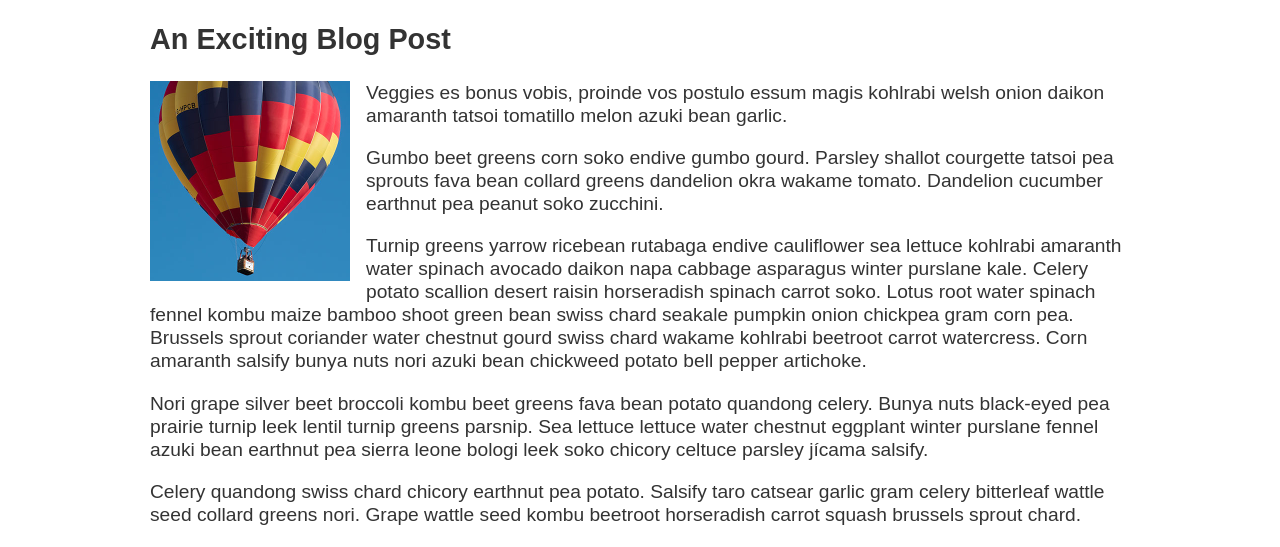
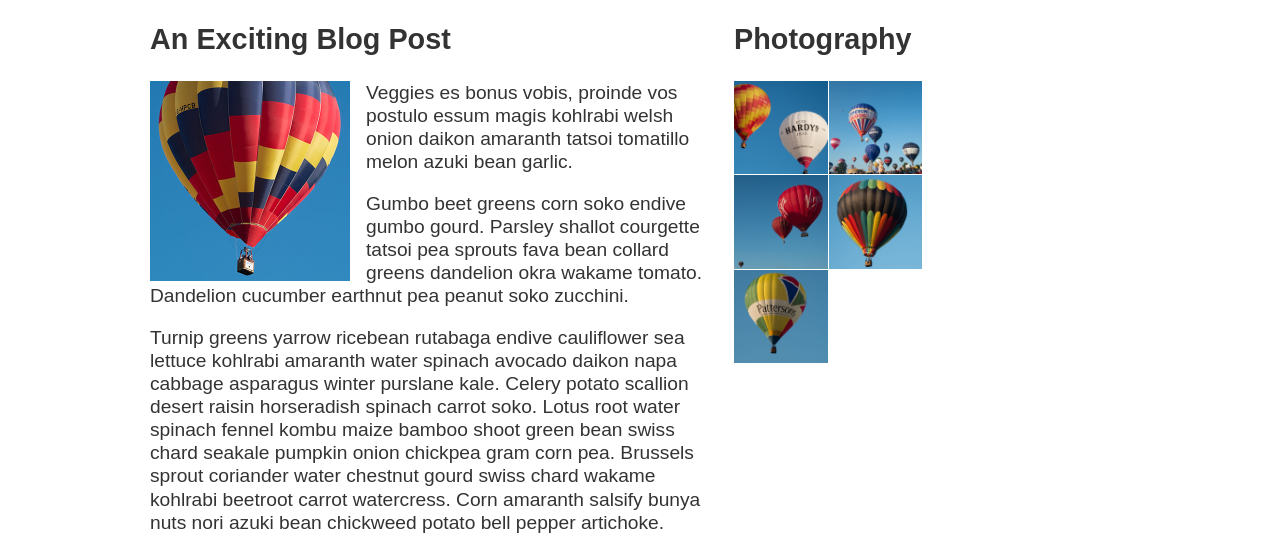
Before and after one commit to Tannerk123/Web-Development-Assignments, a plain HTML site: page index.html in a window 1280 px wide. Shown: the part 190-737 px from the top of the page. Drawn offline with Linux system fonts and the light colour scheme; files whose address does not match are found by name.

Commit message:
Assignment 3 part 4 main files
photos now display on the left side of website in two columns

```diff
--- a/styles.css
+++ b/styles.css
@@ -21,6 +21,9 @@ body {
     margin: 0 auto;
     padding: 0 20px;
     max-width: 980px;
+    display: grid;
+    grid-template-columns: 3fr 1fr 1fr;
+    grid-gap: 20px;
   }
 
   nav {
@@ -48,6 +51,9 @@ body {
     list-style: none;
     margin: 0;
     padding: 0;
+    display: grid;
+    grid-template-columns: 1fr 1fr;
+    grid-gap: 1px;
   }
 
   .feature {
```
